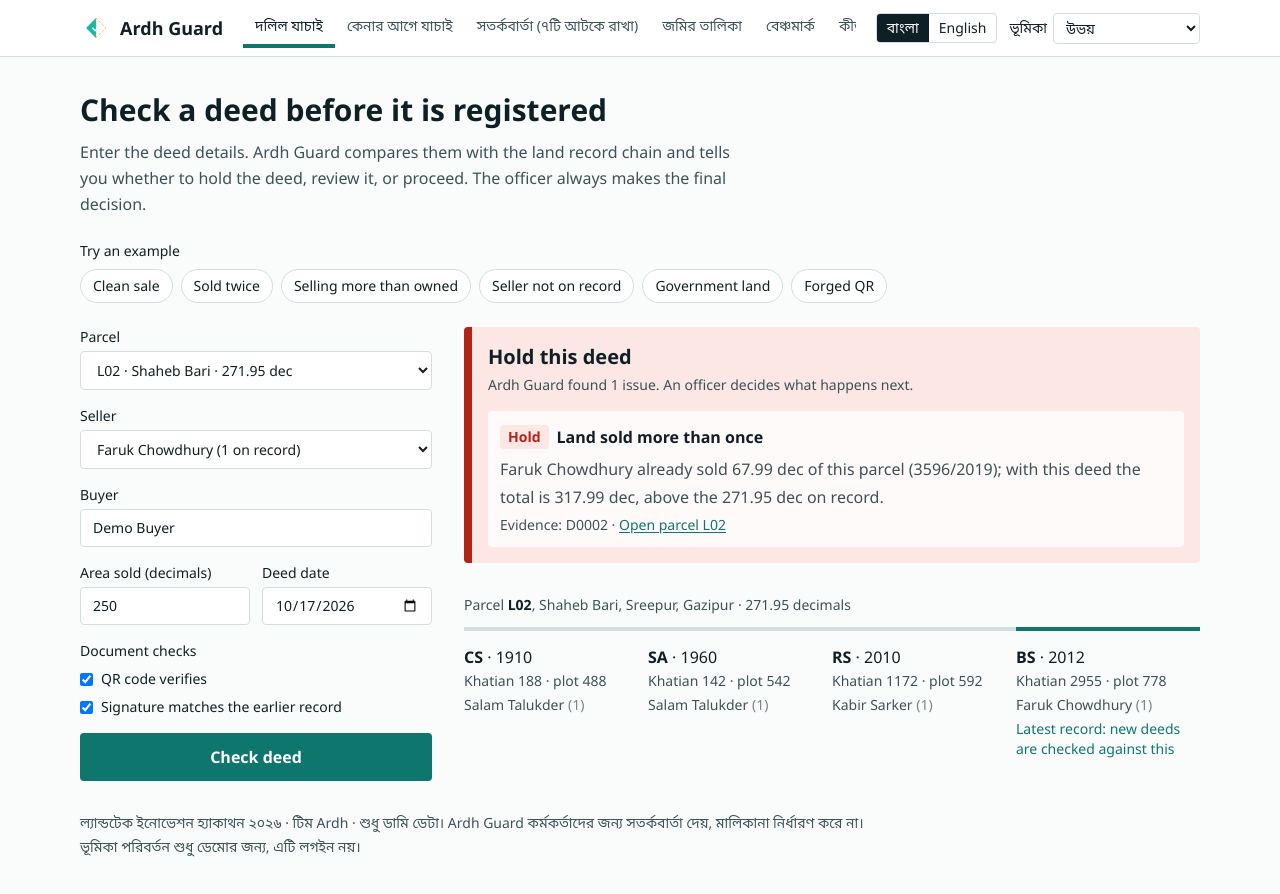
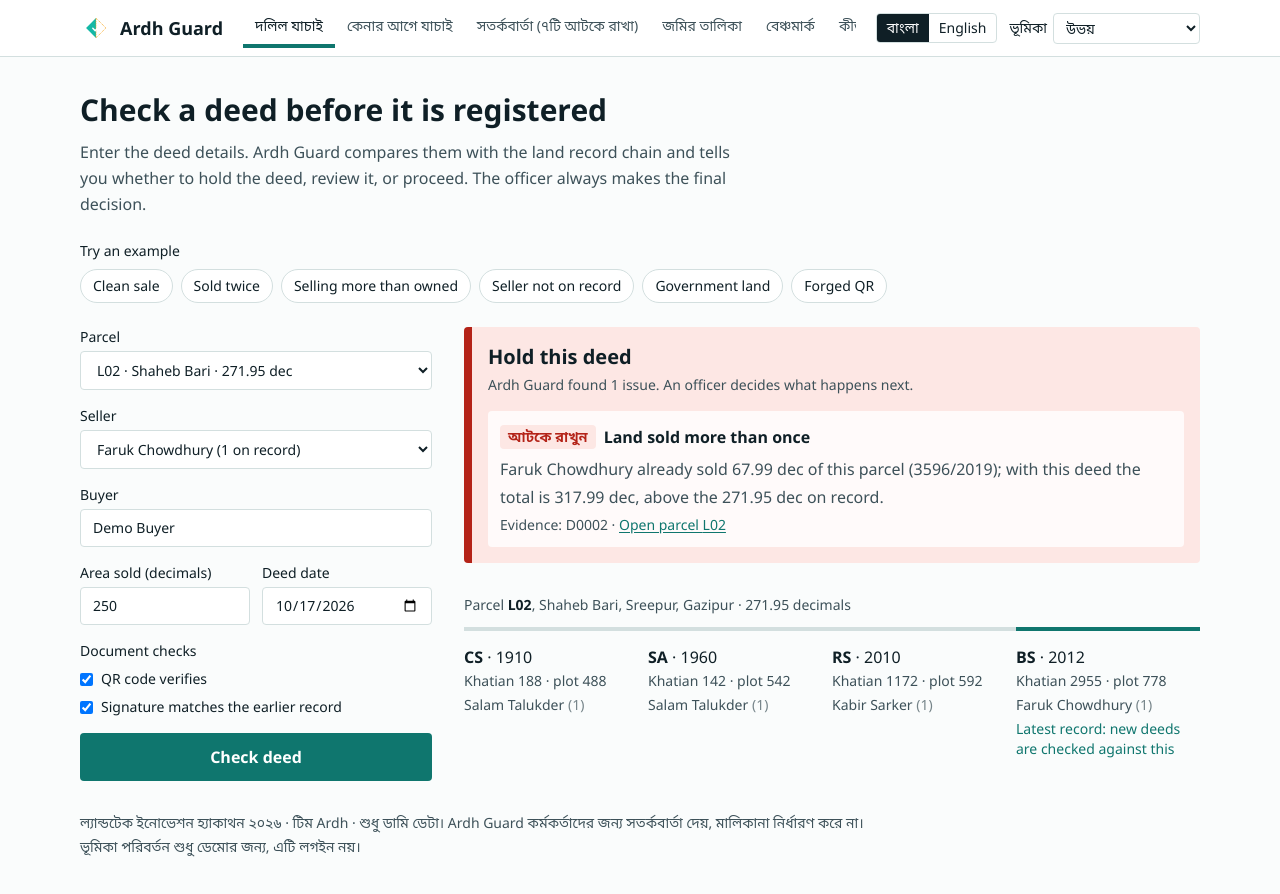
Before and after one commit to mehedyk/LandTech-Innovation-Hackathon-2026, a React (Vite) app: page / in a window 1280 px wide. Both pictures are taken after a click on the button "Sold twice". Shown: the top 894 px of the page. Built offline with nearby package versions, Linux system fonts and the light colour scheme.

Commit message:
update ui primitives with localized label support

```diff
--- a/src/components/ui.tsx
+++ b/src/components/ui.tsx
@@ -1,6 +1,6 @@
 import type { ReactNode } from 'react';
 import type { Severity } from '../engine/types.ts';
-import { SEVERITY } from '../lib/registry.ts';
+import { useLang } from '../lib/i18n.tsx';
 
 export const tone: Record<Severity, { edge: string; chip: string; panel: string }> = {
   block: { edge: 'border-l-danger', chip: 'bg-danger-soft text-danger', panel: 'bg-danger-soft border-danger' },
@@ -9,7 +9,8 @@
 };
 
 export function SeverityChip({ severity }: { severity: Severity }) {
-  return <span className={`inline-block rounded px-2 py-0.5 text-sm font-semibold ${tone[severity].chip}`}>{SEVERITY[severity].label}</span>;
+  const { t } = useLang();
+  return <span className={`inline-block whitespace-nowrap rounded px-2 py-0.5 text-sm font-semibold ${tone[severity].chip}`}>{t(`sev.${severity}`)}</span>;
 }
 
 export function Chip({ children, ok }: { children: ReactNode; ok?: boolean }) {
```
